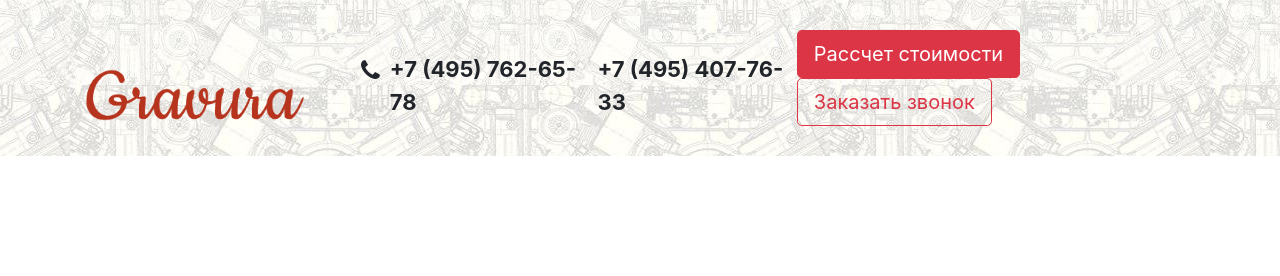
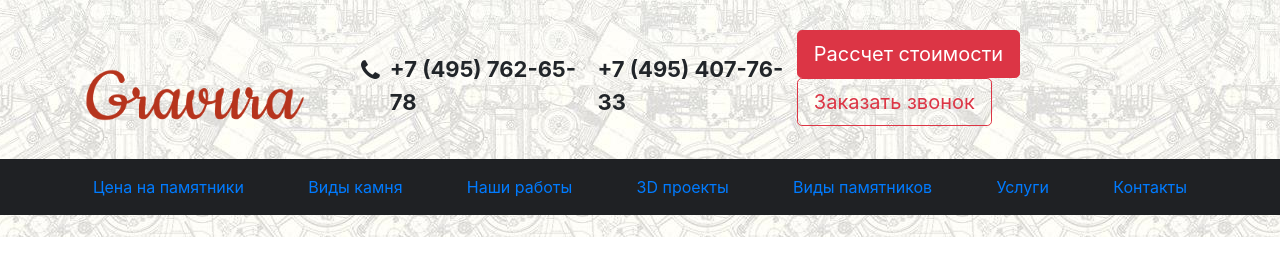
Before and after one commit to coatceatl/gravura, a website built with webpack: page index.html in a window 1280 px wide. Built offline with nearby package versions, Linux system fonts and the light colour scheme.

Commit message:
added main menu

```diff
--- a/index.html
+++ b/index.html
@@ -9,7 +9,7 @@
   </head>
   <body>
     <header class='header'>
-      <nav class='navbar navbar-expand-md navbar-light sticky-top'>
+      <nav class='navbar navbar-expand-md'>
         <div class='container'>
           <div class='nav-belt d-flex justify-content-between'>
             <a class='navbar-brand' href='#'><img src='src/img/logo.png' alt='logo'></a>
@@ -30,6 +30,38 @@
           </div>
         </div>
       </nav>
+
+      <nav class='navbar navbar-expand-md navbar-main'>
+        <div class='container-fluid'>
+          <div class='collapse navbar-collapse' id='mobile-open'>
+            <div class='container'>
+              <ul class='navbar-nav d-flex justify-content-between'>
+                <li class='nav-item'>
+                  <a class='nav-link' href='#'>Цена на памятники</a>
+                </li>
+                <li class='nav-item'>
+                  <a class='nav-link' href='#'>Виды камня</a>
+                </li>
+                <li class='nav-item'>
+                  <a class='nav-link' href='#'>Наши работы</a>
+                </li>
+                <li class='nav-item'>
+                  <a class='nav-link' href='#'>3D проекты</a>
+                </li>
+                <li class='nav-item'>
+                  <a class='nav-link' href='#'>Виды памятников</a>
+                </li>
+                <li class='nav-item'>
+                  <a class='nav-link' href='#'>Услуги</a>
+                </li>
+                <li class='nav-item'>
+                  <a class='nav-link' href='#'>Контакты</a>
+                </li>
+              </ul>
+            </div>
+          </div>
+        </div>
+      </nav>
     </header>
 
 
--- a/src/scss/_header.scss
+++ b/src/scss/_header.scss
@@ -25,3 +25,7 @@
   font-weight: 700;
   padding-left: 10px;
 }
+.navbar-main {
+  background-color: #1f2124;
+  margin-top: 25px;
+}
```
Also changed, not shown: dist/main.css.
